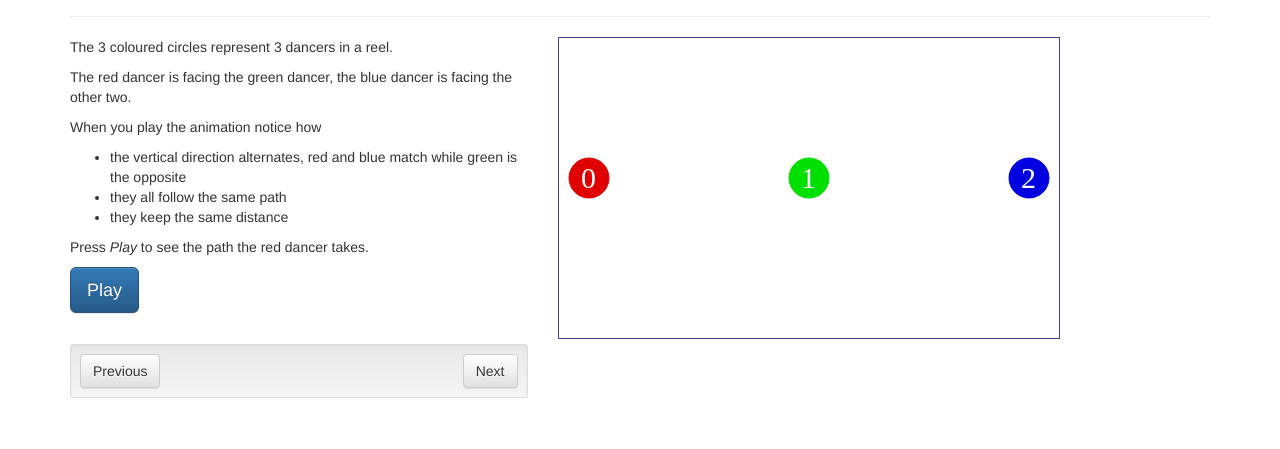
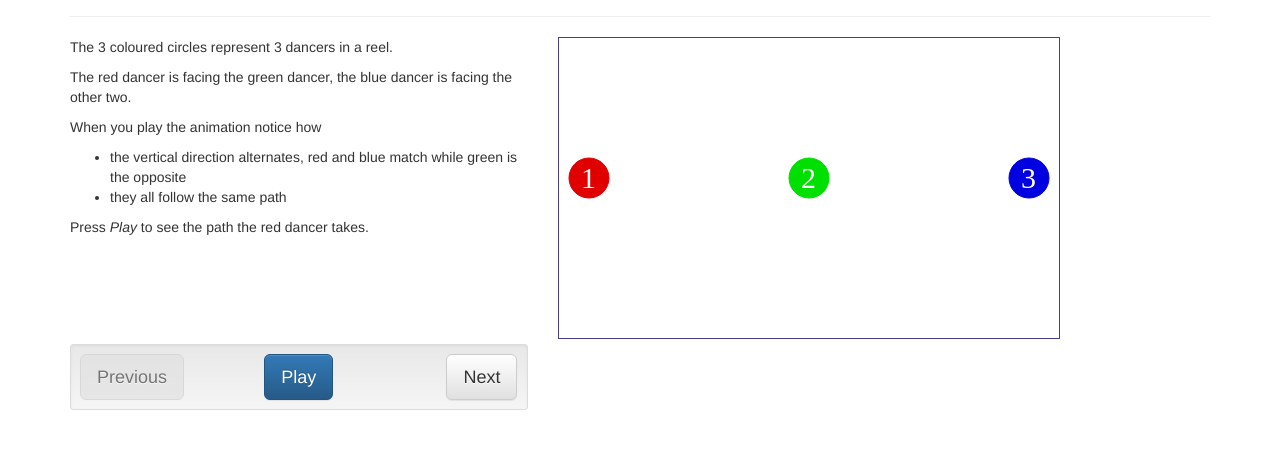
Before and after one commit to adrian-dickin/animations, a plain HTML site: page animate.html in a window 1280 px wide. Shown: the part 83-532 px from the top of the page. Drawn offline with Linux system fonts and the light colour scheme.

Commit message:
more lessons

```diff
--- a/animate.html
+++ b/animate.html
@@ -14,6 +14,9 @@
 #canvas {
 	border: 1px solid DarkSlateBlue;
 }
+.lesson-text {
+	display:none;
+}
 </style>
 
 </head>
@@ -24,18 +27,34 @@
 		</div>
 		<div class="row">
 			<div class="col-md-5 col-sm-3">
+				<div id="lesson1" class="lesson-text">
 					<p>The 3 coloured circles represent 3 dancers in a reel. </p>
 					<p>The red dancer is facing the green dancer, the blue dancer is facing the other two.</p>
 					<p>When you play the animation notice how
 					<ul>
 						<li>the vertical direction alternates, red and blue match while green is the opposite</li>
 						<li>they all follow the same path</li>
-					<li>they keep the same distance</li>
 					</ul>
 					</p>
 					<p>Press <i>Play</i> to see the path the red dancer takes.</p>
-				<button id="play" type="button" class="btn btn-primary btn-lg">Play</button>
 				</div>
+
+				<div id="lesson2" class="lesson-text">
+					<p>The person at the back of the reel is the one who is looking at the back of the person in front of them.</p>
+					<p>For the reel to work the person at the back of the reel (blue dancer) must change their speed, if they don't then they will collide.</p>
+					<p>Press <i>Play</i> to see the collision.</p>
+				</div>
+
+				<div id="lesson3" class="lesson-text">
+					<p>For the reel to work this person must hold back until the other dancer has passed in front, then they must speed up to reach the top in time.</p>
+					<p>Press <i>Play</i> to speed change.</p>
+				</div>
+			</div>
+			<div id="lesson4" class="lesson-text">
+				<p>On the way back the same situation occurs, the dancer at the back must hold back.</p>
+				<p>Press <i>Play</i> to see the 2nd half of the reel.</p>
+			</div>
+
 			<div class="col-md-7 col-sm-9">
 				<canvas id="canvas" width="500" height="300"></canvas>
 			</div>
@@ -44,11 +63,14 @@
 			<div class="col-md-5 col-sm-3">
 				<div class="well well-sm">
 					<div class="row">
-						<div class="col-md-6">
-							<button id="previous" type="button" class="btn btn-default">Previous</button>
+						<div class="col-md-4">
+							<button id="previous" type="button" class="btn btn-default btn-lg">Previous</button>
 						</div>
-						<div class="col-md-6 text-right">
-							<button id="next" type="button" class="btn btn-default">Next</button>
+						<div class="col-md-4 text-center">
+							<button id="play" type="button" class="btn btn-primary btn-lg">Play</button>
+						</div>
+						<div class="col-md-4 text-right">
+							<button id="next" type="button" class="btn btn-default btn-lg">Next</button>
 						</div>
 					</div>
 				</div>
--- a/js/lesson.js
+++ b/js/lesson.js
@@ -1,5 +1,8 @@
 
-var lesson1 = {
+var lessonMap = {
+	'lesson1': {
+		current: 'lesson1',
+		next: 'lesson2',
 		show: function() {
 			reel.init([115, 100, 85]);
 			reel.render();
@@ -7,6 +10,47 @@ var lesson1 = {
 		play: function() {
 			reel.init([115, 100, 85]);
 			reel.animate(100 * 4);
+		}
+	},
+	'lesson2': {
+		current: 'lesson2',
+		previous: 'lesson1',
+		next: 'lesson3',
+		show: function() {
+			reel.init([100, 100, 100]);
+			reel.render();
+		},
+		play: function() {
+			reel.init([100, 100, 100]);
+			reel.animate(82);
+		}
+	},
+	'lesson3': {
+		current: 'lesson3',
+		previous: 'lesson2',
+		next: 'lesson4',
+		show: function() {
+			reel.init([115, 100, 85]);
+			reel.render();
+		},
+		play: function() {
+			reel.init([115, 100, 85]);
+			reel.animate(200);
+		}
+	},
+	'lesson4': {
+		current: 'lesson4',
+		previous: 'lesson3',
+		show: function() {
+			reel.init([115, 100, 85]);
+			reel.startFrom(200);
+			reel.render();
+		},
+		play: function() {
+			reel.init([115, 100, 85]);
+			reel.startFrom(200);
+			reel.animate(400);
+		}
 	}
 };
 
@@ -18,10 +62,25 @@ var lessons = {
 		this._currentLesson.play();
 	},
 
+	_show: function(which) {
+		$('.lesson-text').hide();
+		this._currentLesson = lessonMap[which];
+		$('#' + this._currentLesson.current).show();
+		this._currentLesson.show();
+
+		$('#previous').prop('disabled', ! this._currentLesson.previous);
+		$('#next').prop('disabled', ! this._currentLesson.next);
+	},
+	_next: function() {
+		this._show(this._currentLesson.next);
+	},
+	_previous: function() {
+		this._show(this._currentLesson.previous);
+	},
 	init: function() {
-		this._currentLesson = lesson1;
+		this._show('lesson1');
 		$('#play').click($.proxy(this._play, this));
-
-		lesson1.show();
+		$('#next').click($.proxy(this._next, this));
+		$('#previous').click($.proxy(this._previous, this));
 	}
 };
--- a/js/reel.js
+++ b/js/reel.js
@@ -57,7 +57,7 @@ function Dancer(sectionIndex, colour, speeds, who) {
 
 		ctx.font = '30px serif';
 		ctx.fillStyle = "white";
-		ctx.fillText(this._who, this._position.x - 8, this._position.y + 10);
+		ctx.fillText((this._who + 1), this._position.x - 8, this._position.y + 10);
 	};
 
 	this.place(sectionIndex);
@@ -138,6 +138,10 @@ var reel = {
 			});
 		}
 	},
+
+	startFrom: function(timeCount) {
+		this._timeCount = timeCount;
+	},
 	render: function() {
 		this._dancers.forEach(function(dancer) {
 			dancer.calcPosition();
```
Lines whose indentation alone changed are shown as unchanged.
